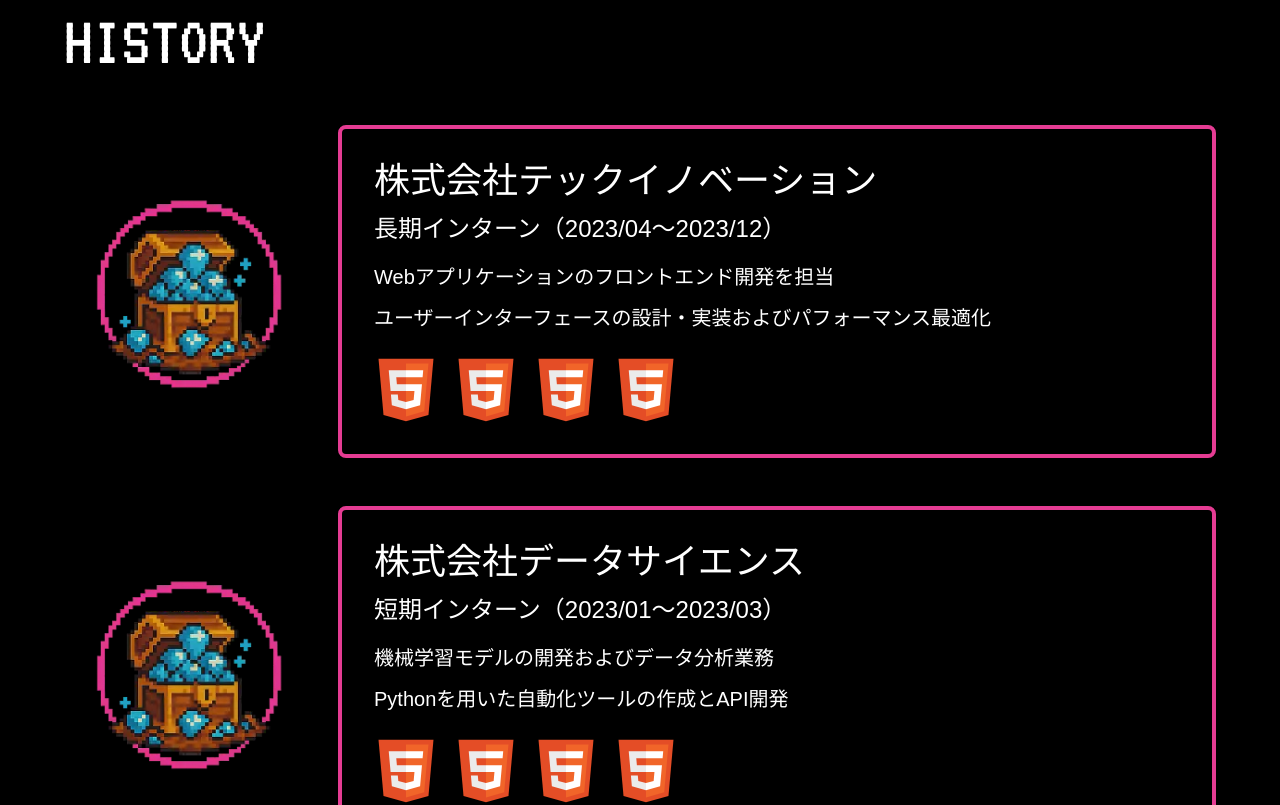
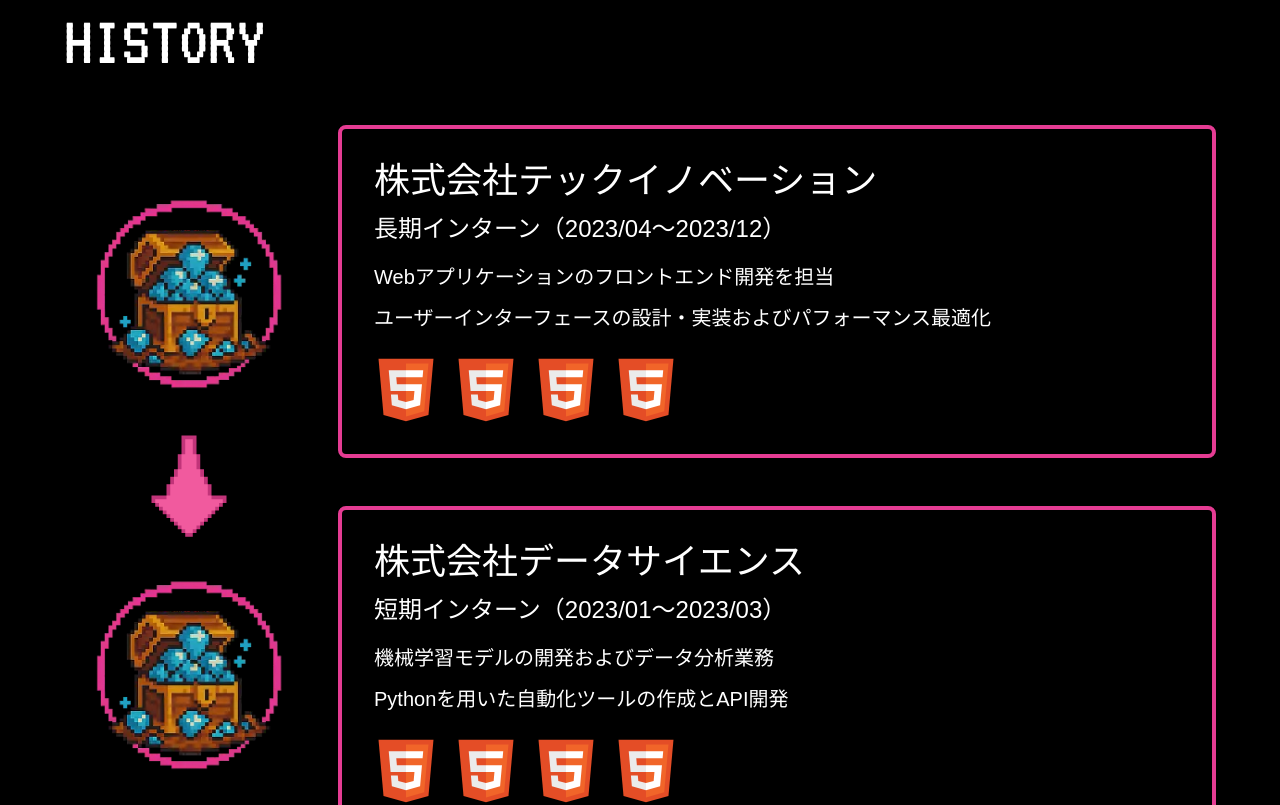
Before and after one commit to hirodesu85/hirodesu.com, a Next.js app: page / in a window 1280 px wide. Shown: the part 720-1525 px from the top of the page. Built offline with nearby package versions, Linux system fonts and the light colour scheme; a web font is replaced by a local one.

Commit message:
add:タイムライン表示

```diff
--- a/src/app/components/History.tsx
+++ b/src/app/components/History.tsx
@@ -72,9 +72,9 @@ export default function History() {
           HISTORY
         </h2>
 
-        <div className="space-y-12">
-          {internData.map((intern) => (
-            <div key={intern.id} className="relative">
+        <div className="relative">
+          {internData.map((intern, index) => (
+            <div key={intern.id} className="relative mb-12">
               <div className="flex flex-col md:flex-row items-center gap-6">
                 {/* 左側: タイムラインアイコンのみ */}
                 <div className="relative min-w-[250px] flex justify-center">
@@ -126,6 +126,19 @@ export default function History() {
                   </div>
                 </div>
               </div>
+
+              {/* treasureアイコン間の矢印（最後のアイテム以外） */}
+              {index < internData.length - 1 && (
+                <div className="hidden md:block absolute left-[125px] bottom-[-90px] transform -translate-x-1/2 z-10">
+                  <Image
+                    src="/timeline/arrow.svg"
+                    alt="Arrow"
+                    width={120}
+                    height={180}
+                    className="flex-shrink-0"
+                  />
+                </div>
+              )}
             </div>
           ))}
         </div>
```
